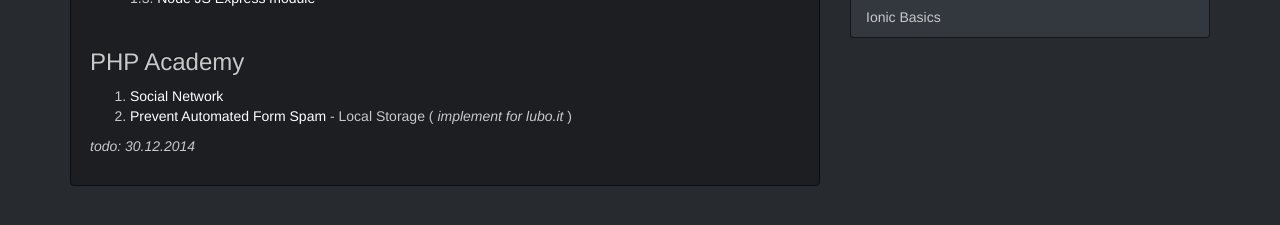
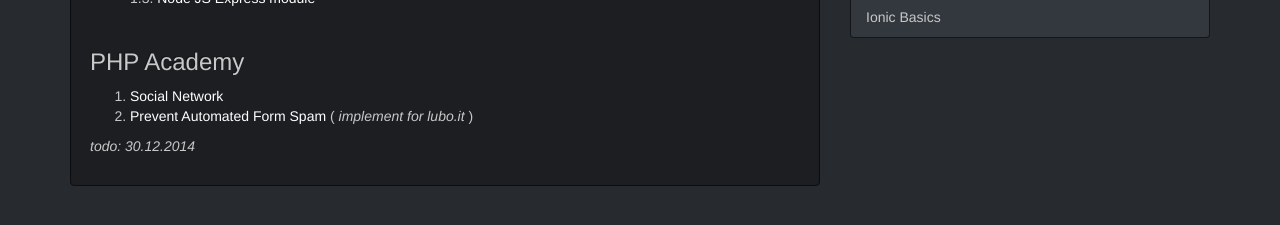
Before and after one commit to donvercety/donvercety.github.io, a Jekyll site: the page built from _posts/2014-12-28-stuff-to-learn.md, in a window 1280 px wide. Shown: the part 276-501 px from the top of the page. Built offline with Jekyll 4.4.1, drawn with Linux system fonts in a browser that asks for light colours; nearby versions of some CDN libraries.

Commit message:
Update 2014-12-28-stuff-to-learn.md

```diff
--- a/_posts/2014-12-28-stuff-to-learn.md
+++ b/_posts/2014-12-28-stuff-to-learn.md
@@ -20,6 +20,6 @@
 ### PHP Academy
 
 1. [Social Network](https://www.youtube.com/playlist?list=PLfdtiltiRHWEGcgVaEZQGoCNN4ye-5Hrc)
-2. [Prevent Automated Form Spam](#) - Local Storage ( *implement for lubo.it* )
+2. [Prevent Automated Form Spam](https://www.youtube.com/watch?v=rYBomZIzrS4) ( *implement for lubo.it* )
 
 *todo: 30.12.2014*
```
